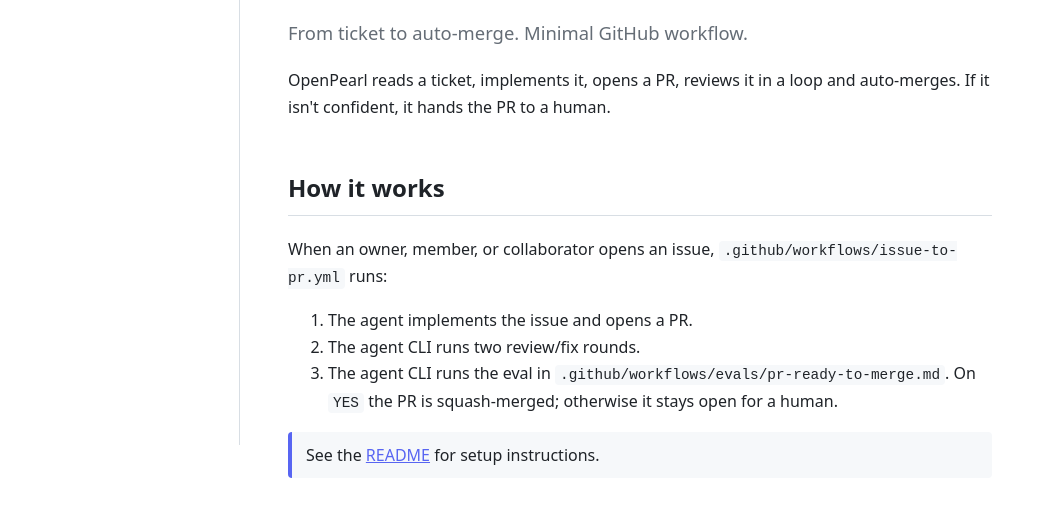
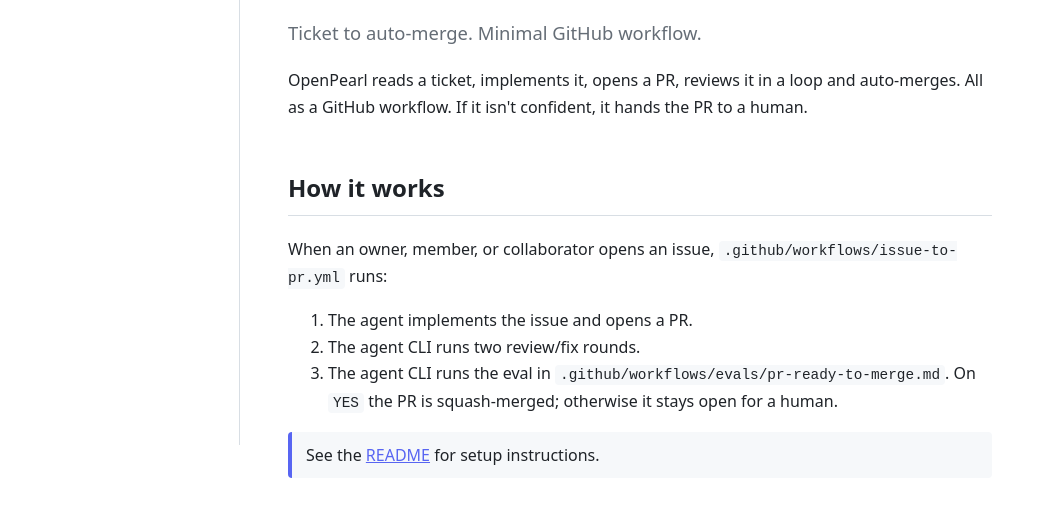
Before and after one commit to stephenlb/openpearl, a plain HTML site: page docs/index.html in a window 1280 px wide. Shown: the part 355-872 px from the top of the page, without its empty margins (0-1038 px from the left). Drawn offline with Linux system fonts and the light colour scheme.

Commit message:
Revise description of OpenPearl's functionality
Updated the lead paragraph and added clarification about the GitHub workflow.

```diff
--- a/docs/index.html
+++ b/docs/index.html
@@ -19,8 +19,8 @@
   <main>
     <img class="logo" alt="OpenPearl logo" src="openpearl.jpg">
     <h1>OpenPearl</h1>
-    <p class="lead">From ticket to auto-merge. Minimal GitHub workflow.</p>
-    <p>OpenPearl reads a ticket, implements it, opens a PR, reviews it in a loop and auto-merges. If it isn't confident, it hands the PR to a human.</p>
+    <p class="lead">Ticket to auto-merge. Minimal GitHub workflow.</p>
+    <p>OpenPearl reads a ticket, implements it, opens a PR, reviews it in a loop and auto-merges. All as a GitHub workflow. If it isn't confident, it hands the PR to a human.</p>
     <h2>How it works</h2>
     <p>When an owner, member, or collaborator opens an issue, <code>.github/workflows/issue-to-pr.yml</code> runs:</p>
     <ol>
```
